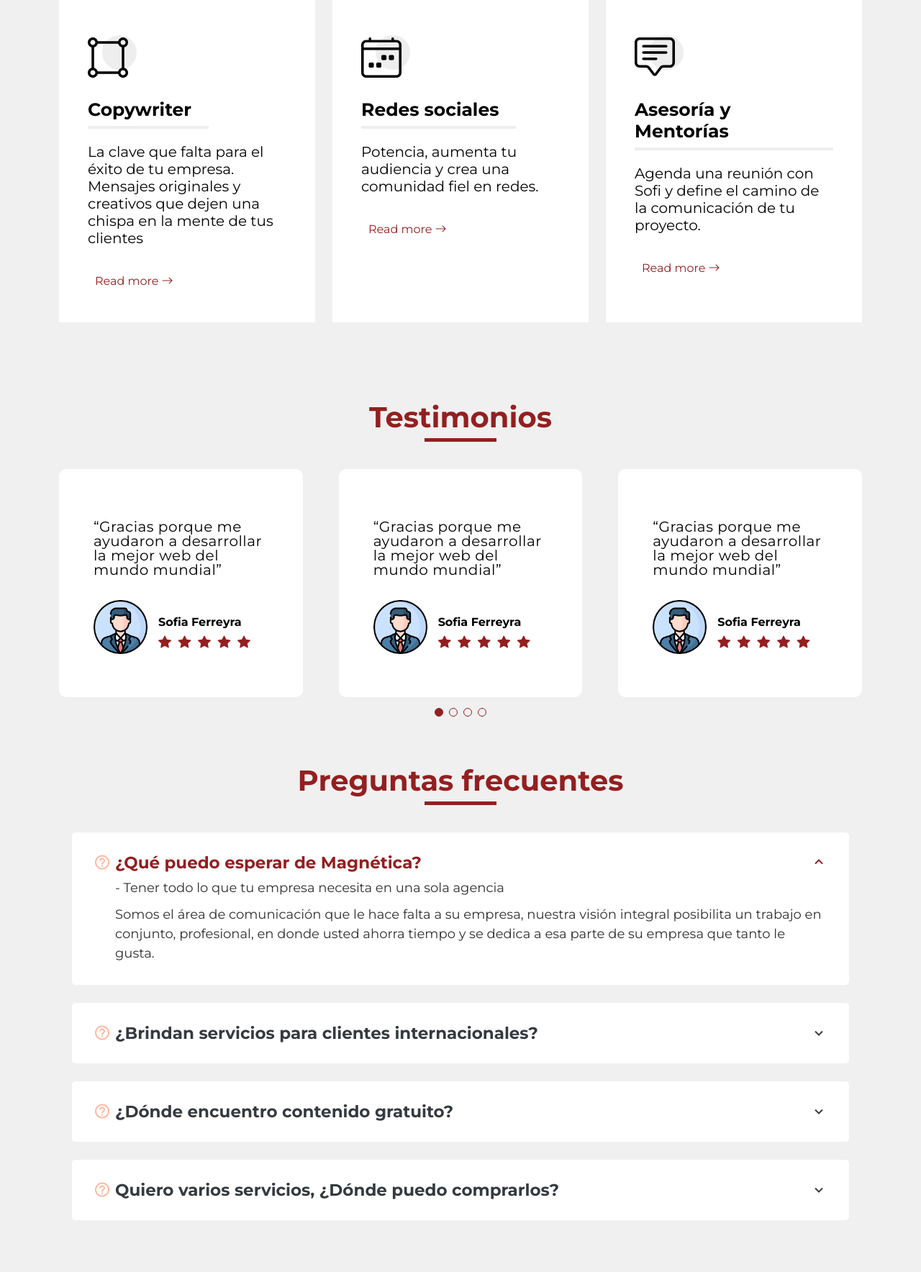
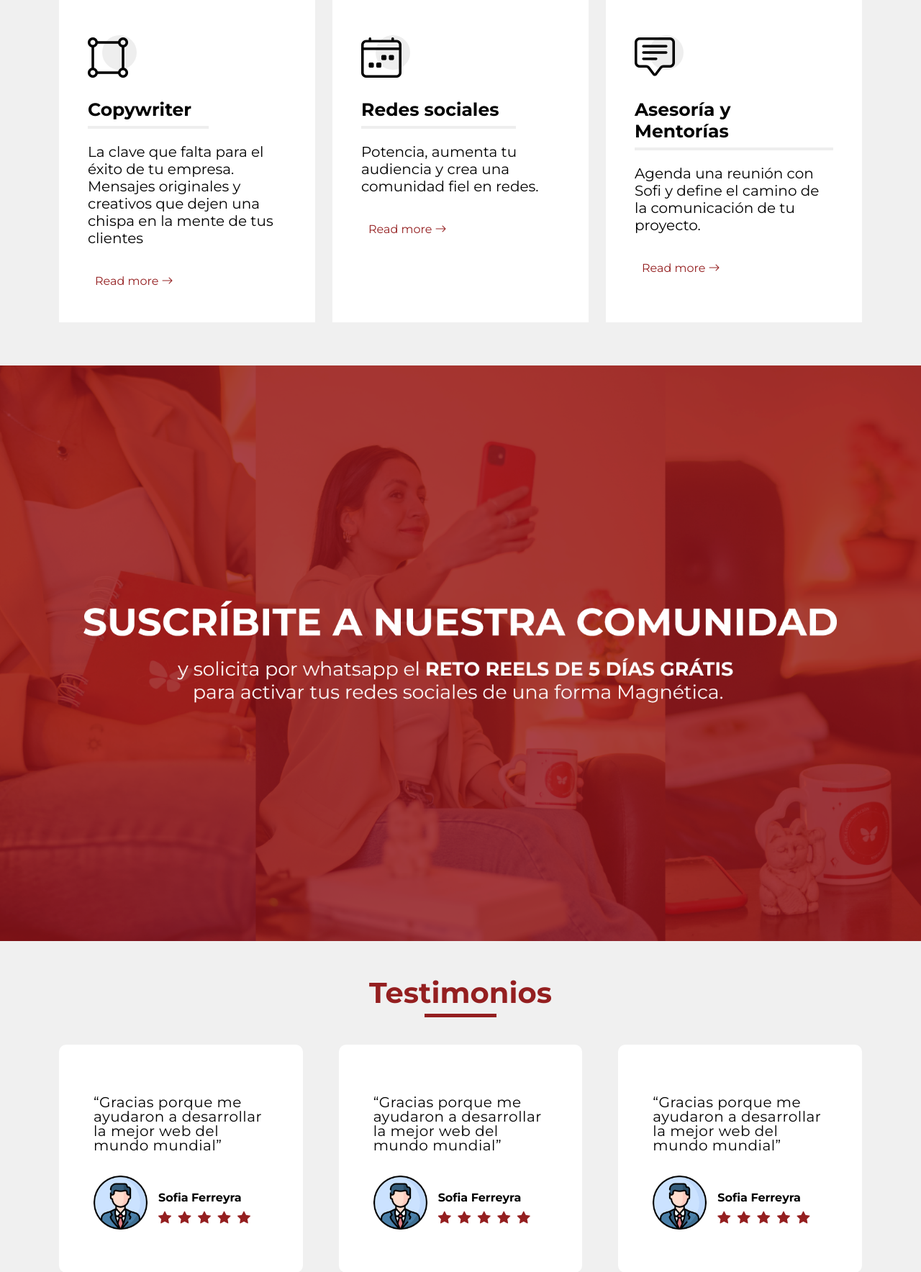
Before and after one commit to SantyHenares/Magnetica, a PHP site: page / in a window 1280 px wide. Shown: the part 2274-4042 px from the top of the page at 72% size. Run offline with PHP 8.4, Linux system fonts and the light colour scheme; some libraries are stand-ins or nearby versions.

Commit message:
Agrega imagen del medio

```diff
--- a/assets/css/style.css
+++ b/assets/css/style.css
@@ -234,6 +234,9 @@ h6 {
     background-image: url("../img/banners/Banner-sobremagentica.png");
   }
 
+  #ImaMid{
+    background-image: url("../img/banners/bannerHome2.png");
+  }
 
   @media (min-width: 1024px) {
     .ima-ini{
--- a/index.html
+++ b/index.html
@@ -433,13 +433,13 @@
       </section>
       <!-- End Our Services Section -->
 
-      <!-- ======= Banner Section ======= -->
+      <!-- ======= Segundo Banner ======= -->
       <div
-        id="banner-mid"
-        class="d-flex flex-column justify-content-center align-items-center"
-        style="margin-bottom: 0px; background-color: gray"
+        id="ImaMid"
+        class="ima-ini d-flex flex-column justify-content-center align-items-center"
+        style="margin-bottom: 0px"
       ></div>
-      <!-- End Banner Section -->
+      <!-- End Segundo Banner -->
 
       <!-- ======= Testimonios ======= -->
       <section id="clients" class="clients">
```
Also changed, not shown: assets/img/banners/bannerHome2.png (added).
